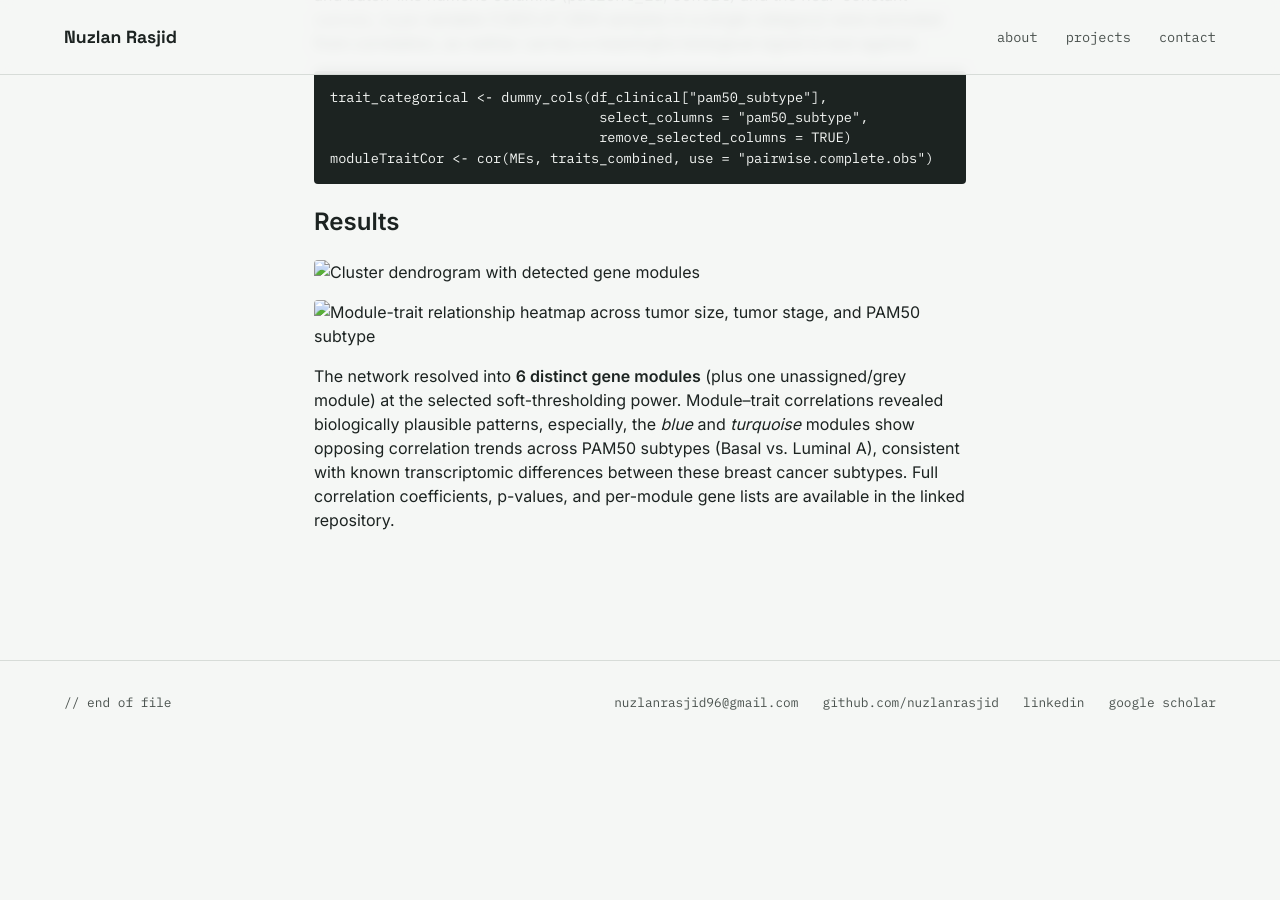
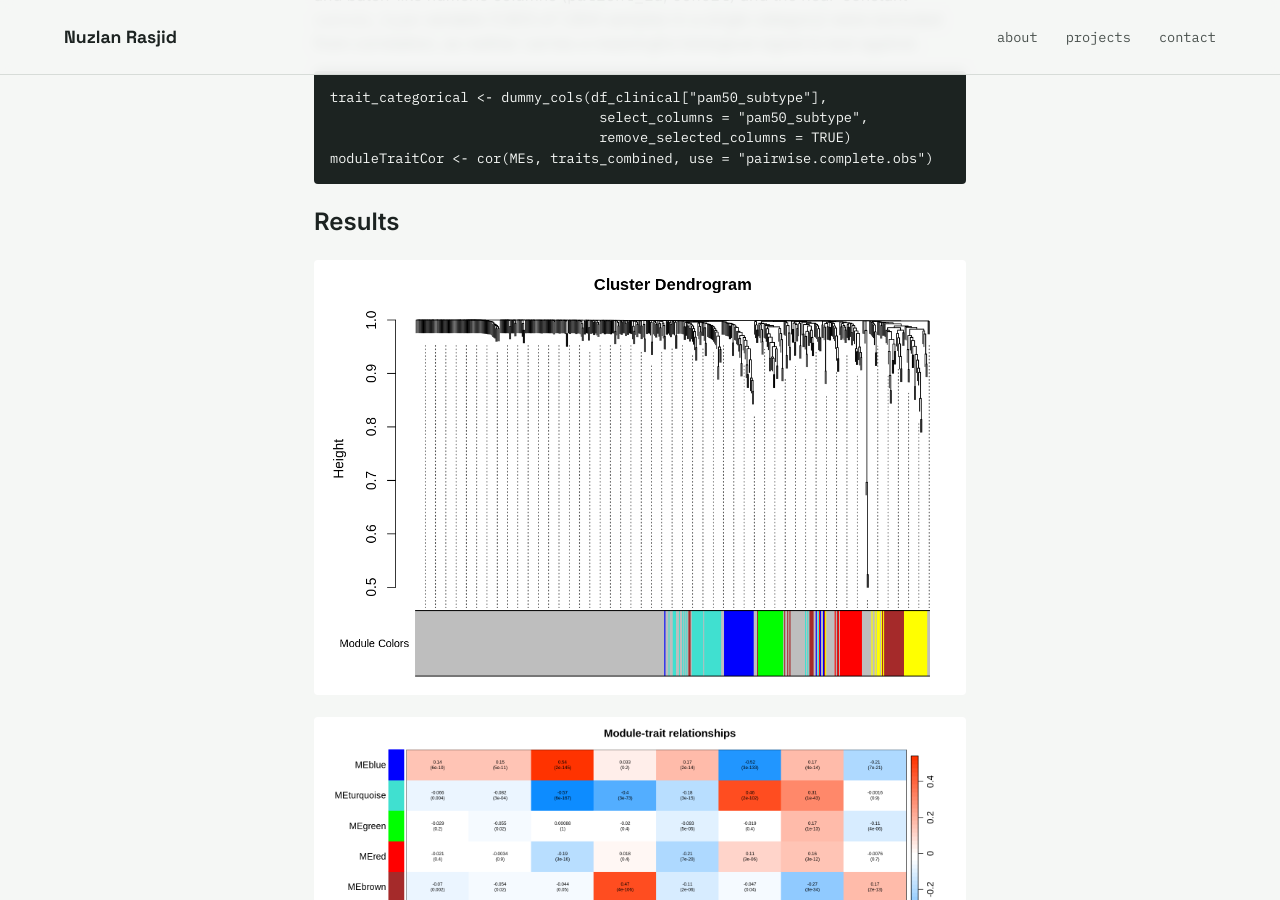
Before and after one commit to nuzlanrasjid/nuzlanrasjid.github.io, a Jekyll site: the page built from _projects/wgcna-analysis-310826.md, in a window 1280 px wide and 900 px high, scrolled down 1929 px. Built offline with Jekyll 4.4.1, drawn with Linux system fonts in a browser that asks for light colours; before the commit the page ends 2673 px from its top, so only the background shows below that.

Commit message:
Update and rename wgcna-analysis-010926.md to wgcna-analysis-310826.md

```diff
--- a/_projects/wgcna-analysis-010926.md
+++ b/_projects/wgcna-analysis-310826.md
@@ -82,9 +82,9 @@ moduleTraitCor <- cor(MEs, traits_combined, use = "pairwise.complete.obs")
 
 ## Results
 
-![Cluster dendrogram with detected gene modules](/assets/wgcna_metabric/dendrogram_modul.png)
+![Cluster dendrogram with detected gene modules](/assets/wgcna-analysis/dendrogram_modul.png)
 
-![Module-trait relationship heatmap across tumor size, tumor stage, and PAM50 subtype](/assets/wgcna_metabric/module_trait_relationship.png)
+![Module-trait relationship heatmap across tumor size, tumor stage, and PAM50 subtype](/assets/wgcna-analysis/module_trait_relationship.png)
 
 The network resolved into **6 distinct gene modules** (plus one
 unassigned/grey module) at the selected soft-thresholding power.
```
